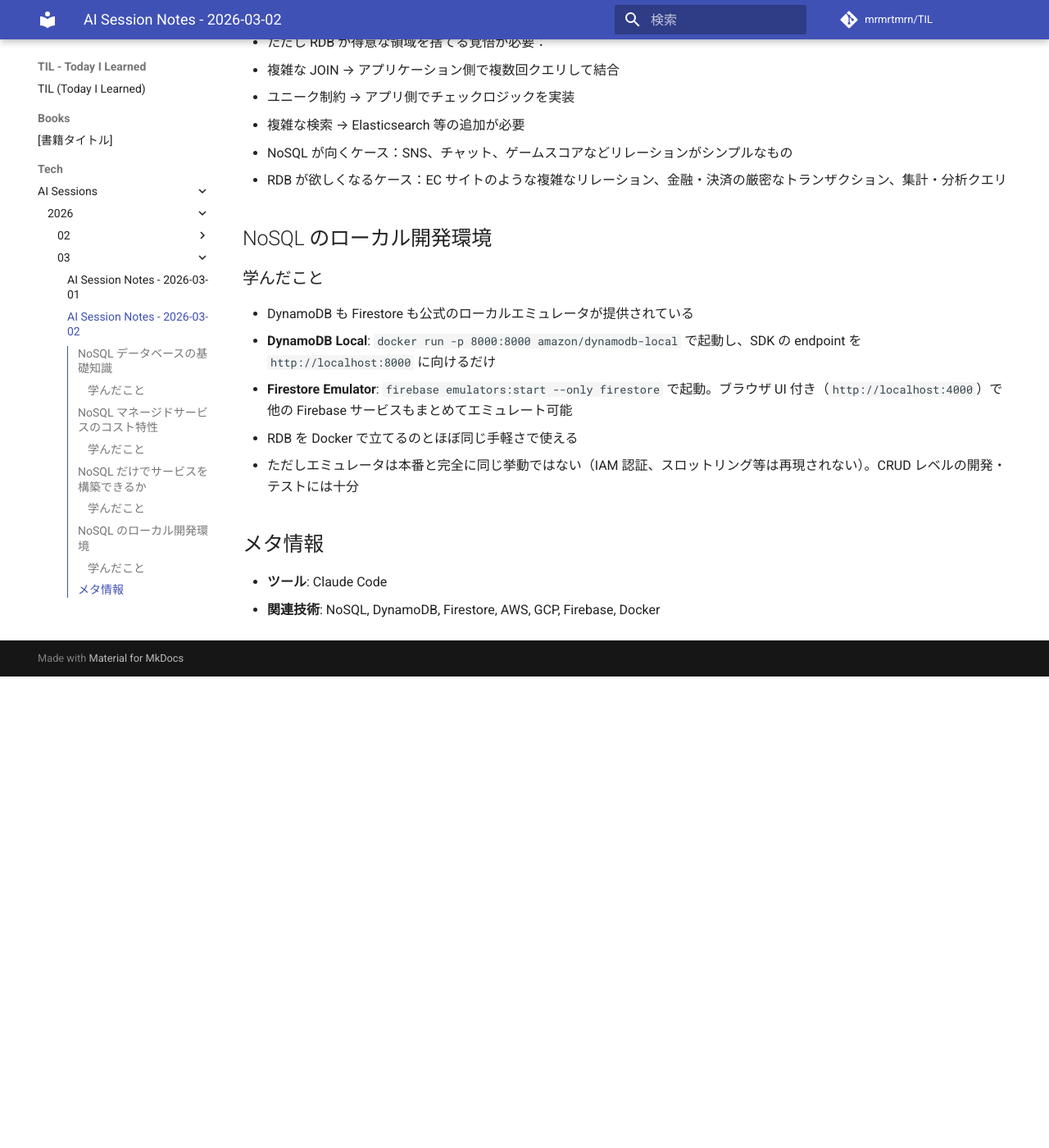
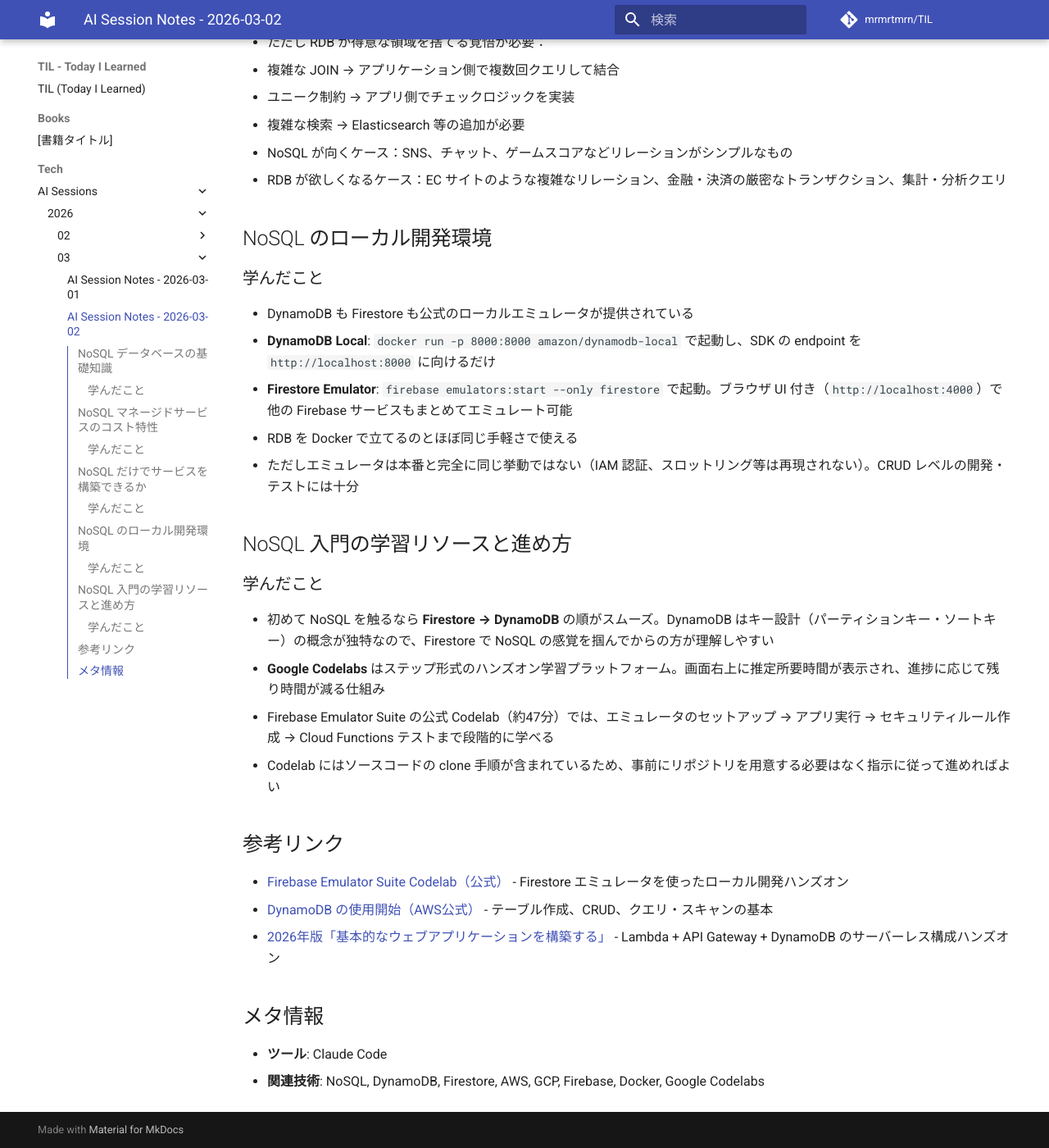
Before and after one commit to mrmrtmrn/TIL, an MkDocs documentation site: the page built from docs/Tech/AI-Sessions/2026/03/2026-03-02.md, in a window 1280 px wide and 1400 px high, scrolled down 849 px. Shown: the whole window at 82% size. Built offline with MkDocs 1.6.1 and Material for MkDocs 9.7.7, drawn with Linux system fonts in a browser that asks for light colours; comment, search, counter and statistics services are not loaded; before the commit the page ends 1674 px from its top, so only the background shows below that.

Commit message:
feat: 2026-03-02 の AI セッションノートを追加
- NoSQL 入門の学習リソースと進め方

```diff
--- a/docs/Tech/AI-Sessions/2026/03/2026-03-02.md
+++ b/docs/Tech/AI-Sessions/2026/03/2026-03-02.md
@@ -40,7 +40,22 @@
 - RDB を Docker で立てるのとほぼ同じ手軽さで使える
 - ただしエミュレータは本番と完全に同じ挙動ではない（IAM 認証、スロットリング等は再現されない）。CRUD レベルの開発・テストには十分
 
+## NoSQL 入門の学習リソースと進め方
+
+### 学んだこと
+
+- 初めて NoSQL を触るなら **Firestore → DynamoDB** の順がスムーズ。DynamoDB はキー設計（パーティションキー・ソートキー）の概念が独特なので、Firestore で NoSQL の感覚を掴んでからの方が理解しやすい
+- **Google Codelabs** はステップ形式のハンズオン学習プラットフォーム。画面右上に推定所要時間が表示され、進捗に応じて残り時間が減る仕組み
+- Firebase Emulator Suite の公式 Codelab（約47分）では、エミュレータのセットアップ → アプリ実行 → セキュリティルール作成 → Cloud Functions テストまで段階的に学べる
+- Codelab にはソースコードの clone 手順が含まれているため、事前にリポジトリを用意する必要はなく指示に従って進めればよい
+
+## 参考リンク
+
+- [Firebase Emulator Suite Codelab（公式）](https://firebase.google.com/codelabs/firebase-emulator?hl=ja) - Firestore エミュレータを使ったローカル開発ハンズオン
+- [DynamoDB の使用開始（AWS公式）](https://docs.aws.amazon.com/ja_jp/amazondynamodb/latest/developerguide/GettingStartedDynamoDB.html) - テーブル作成、CRUD、クエリ・スキャンの基本
+- [2026年版「基本的なウェブアプリケーションを構築する」](https://dev.classmethod.jp/articles/2026-build-web-app-s3-lambda-api-gateway-dynamodb/) - Lambda + API Gateway + DynamoDB のサーバーレス構成ハンズオン
+
 ## メタ情報
 
 - **ツール**: Claude Code
-- **関連技術**: NoSQL, DynamoDB, Firestore, AWS, GCP, Firebase, Docker
+- **関連技術**: NoSQL, DynamoDB, Firestore, AWS, GCP, Firebase, Docker, Google Codelabs
```
